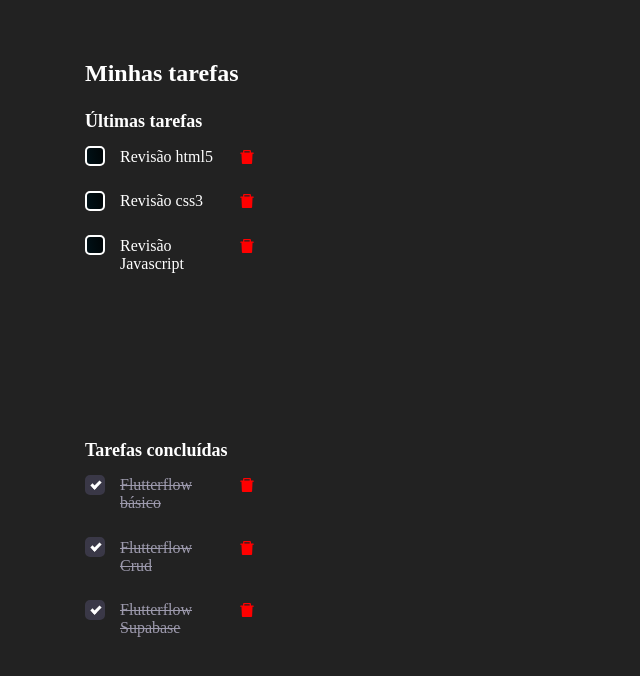
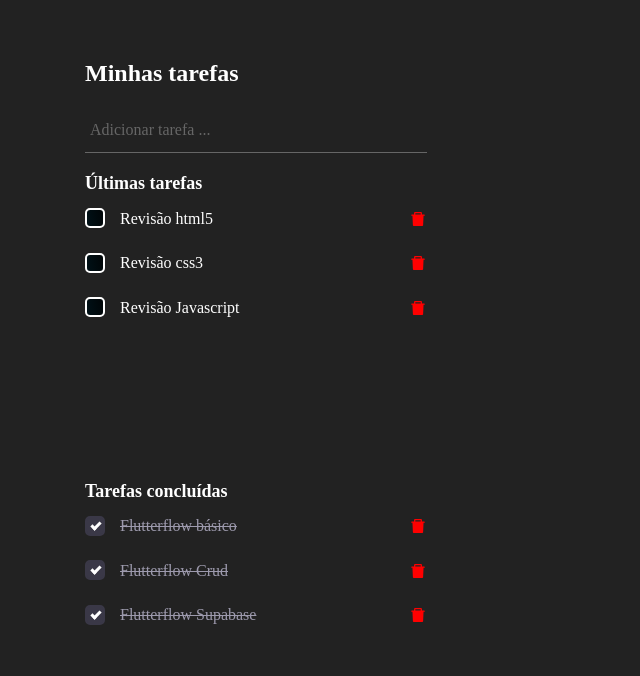
Before and after one commit to srodrigo28/tarefa-react, a React (Vite) app: page / in a window 1280 px wide. Shown: the top 676 px of the page, without its empty margins (0-640 px from the left). Built offline with nearby package versions, Linux system fonts and the light colour scheme; data requests are answered from the project's data file.

Commit message:
adicionando tarefa input

```diff
--- /dev/null
+++ b/src/components/AddTask.jsx
@@ -0,0 +1,28 @@
+import { useState } from "react";
+
+import CustomInput from "./CustomInput";
+
+import "./AddTask.scss"
+
+
+const AddTask = () => {
+    const [task, setTask] = useState("")
+
+    const onChange = (e) => {
+        setTask(e.target.value);
+
+        console.log(e.target.value)
+    }
+
+    return (
+        <div className="add-task-container">
+            <CustomInput
+                label="Adicionar tarefa ..."
+                value={task}
+                onChange={onChange}
+            />
+        </div>
+    )
+}
+
+export default AddTask;
--- /dev/null
+++ b/src/components/AddTask.scss
@@ -0,0 +1,12 @@
+.add-task-container{
+    display: flex;
+    align-items: center;
+
+    div:first-child{
+        width: 100%;
+    }
+
+    .custom-button-container{
+        margin-left: 16px;
+    }
+}
--- a/src/components/CustomInput.jsx
+++ b/src/components/CustomInput.jsx
@@ -1,15 +1,19 @@
 import "./CustomInput.scss"
 
-const CustomInput = ( {label, value} ) => {
+const CustomInput = ( { label, value, onChange } ) => {
     return(
         <div className="custom-input-container">
-            <input type="text" className="custom-input" />
+            <input
+                type="text"
+                className="custom-input"
+                onChange={ (e) => onChange(e) }
+            />
 
             { label ? (
-                <label className={`${value.label ? "shrink" : "" } custom-input-label`}>
-
+                <label className={`${value.length > 0 ? "shrink" : "" } custom-input-label`}>
+                    {label}
                 </label>
-            ) : null }
+            ) : label }
         </div>
     )
 }
--- a/src/components/CustomInput.scss
+++ b/src/components/CustomInput.scss
@@ -0,0 +1,49 @@
+$sub-color: #666;
+$main-color: #00ffa3;
+
+@mixin shrinkLabel {
+    top: -14px;
+    font-size: 12px;
+    color: $main-color;
+}
+
+.custom-input-container {
+    position: relative;
+
+    .custom-input {
+        background: none;
+        color: $sub-color;
+        font-size: 18px;
+        padding: 10px 10px 10px 5px;
+        display: block;
+        width: 100%;
+        border: none;
+        border-radius: 0;
+        border-bottom: 1px solid $sub-color;
+        transition: all 0.5s ease;
+
+        &:focus {
+            outline: none;
+            border-bottom: 1px solid $main-color;
+        }
+
+        &:focus ~ .custom-input-label {
+            @include shrinkLabel();
+        }
+    }
+
+    .custom-input-label {
+        color: $sub-color;
+        font-size: 16px;
+        font-weight: normal;
+        position: absolute;
+        pointer-events: none;
+        left: 5px;
+        top: 10px;
+        transition: 300ms ease all;
+
+        &.shrink {
+            @include shrinkLabel();
+        }
+    }
+}
--- a/src/components/TaskItem.scss
+++ b/src/components/TaskItem.scss
@@ -1,7 +1,8 @@
 .task-item-container {
     display: flex;
     justify-content: space-between;
-    max-width: 50%;
+    max-width: 100%;
+
 
     @media (max-width: 768px) {
         max-width: 90%;
--- a/src/components/Tasks.jsx
+++ b/src/components/Tasks.jsx
@@ -2,6 +2,7 @@ import axios from "axios"
 import "./Tasks.scss"
 import TaskItem from "./TaskItem"
 import { useEffect, useState } from "react"
+import AddTask from "./AddTask"
 
 const Tasks = () => {
     const [tasks, setTasks] = useState([])
@@ -22,6 +23,8 @@ const Tasks = () => {
     return(
         <div className="tasks-container">
             <h2>Minhas tarefas</h2>
+
+            <AddTask />
 
             <div className="last-tasks">
                 <h3>Últimas tarefas</h3>
--- a/src/components/Tasks.scss
+++ b/src/components/Tasks.scss
@@ -11,6 +11,7 @@
     }
 
     h3 {
+        margin-top: 20px;
         font-size: 18px;
     }
 
```
